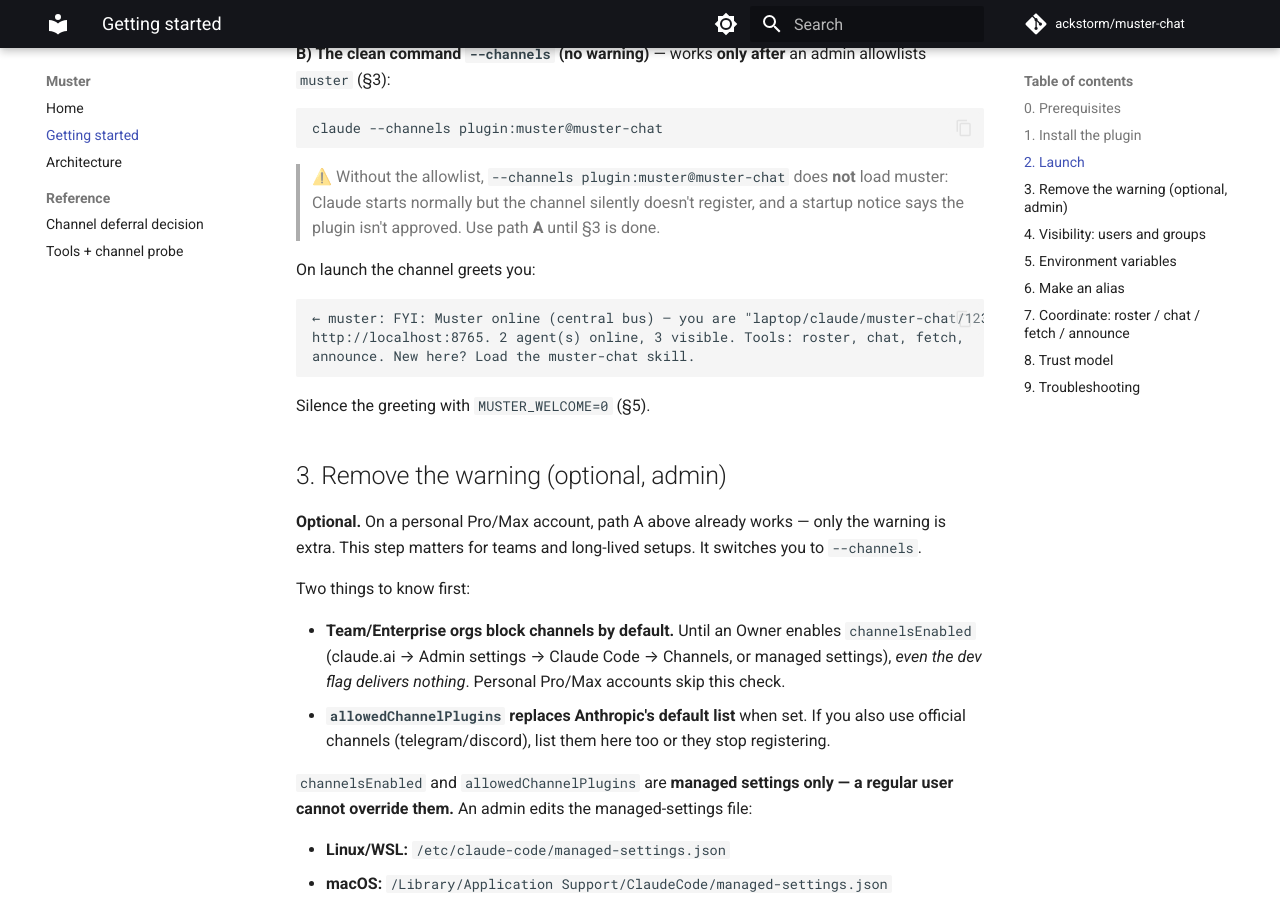
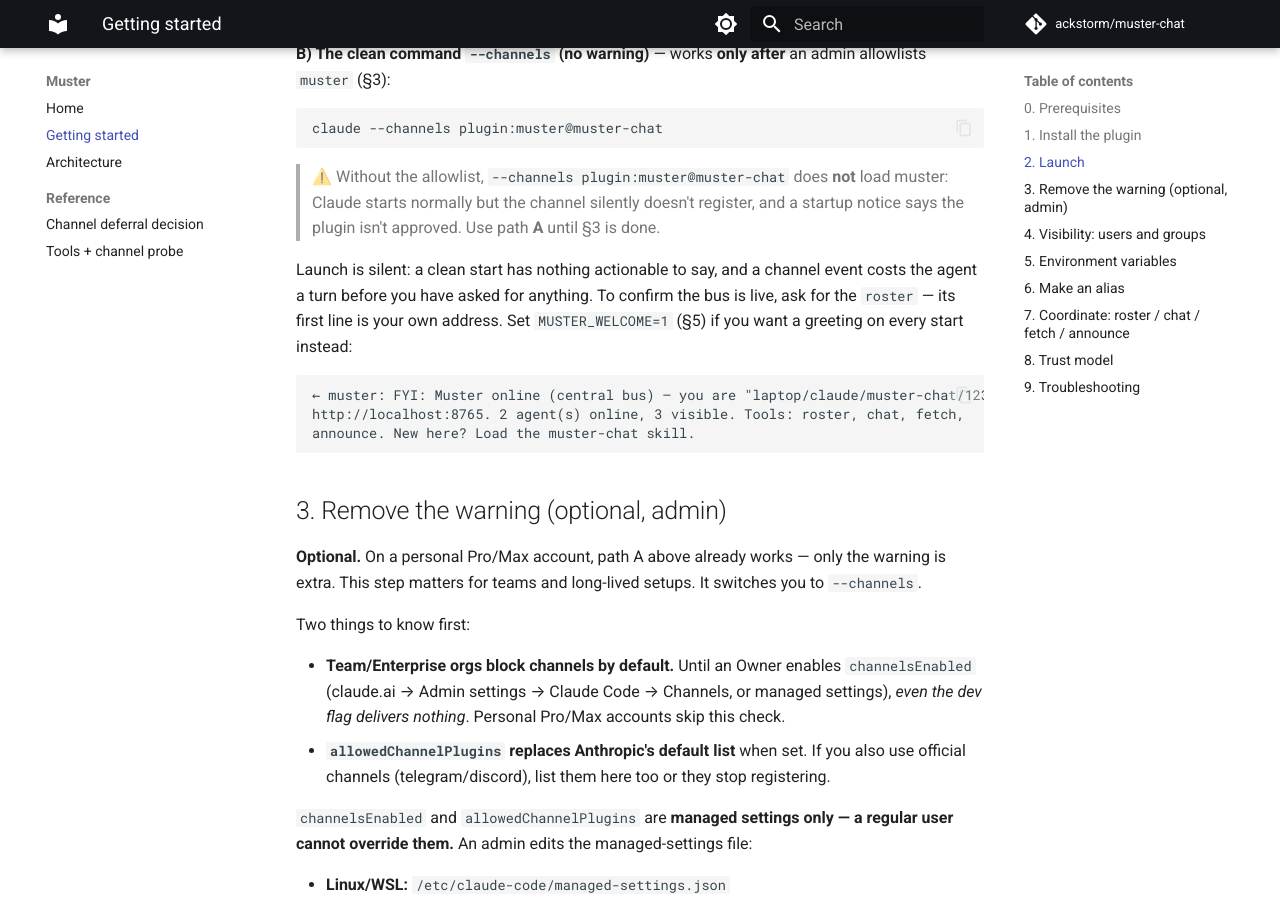
Before and after one commit to ackstorm/muster-chat, an MkDocs documentation site: the page built from docs/GETTING-STARTED.md, in a window 1280 px wide and 900 px high, scrolled down 1770 px. Built offline with MkDocs 1.6.1 and Material for MkDocs 9.7.7, drawn with Linux system fonts in a browser that asks for light colours; comment, search, counter and statistics services are not loaded; some of the changed text lies outside the part shown.

Commit message:
feat(welcome)!: silence the startup push by default
The welcome fired on every session start and cost the agent a turn before the
user had asked for anything — it forced a read, and invited a roster call or a
skill load nobody requested.

BREAKING: MUSTER_WELCOME now defaults to 0. Set MUSTER_WELCOME=1 to keep the
greeting; MUSTER_WELCOME=0 remains valid and is now a no-op.

Three of the five things it said are already in the always-on `instructions`
string, which survives /clear: the untrusted-content doctrine, the tool list and
the skill nudge. The other two do not justify a turn — the address is the first
line of `roster`, and the peer counts are stale the moment they are printed.
Nothing about presence, delivery or queued mail depends on it: the SSE stream is
presence, not the greeting.

Also: sync the README install examples in release-bump, so the image tag and
chart version stop drifting a release behind, and document the search->roster
upgrade ordering (server before plugins) under "Upgrading a live release".

Co-Authored-By: Claude Opus 5 (1M context) <noreply@anthropic.com>

````diff
--- a/docs/GETTING-STARTED.md
+++ b/docs/GETTING-STARTED.md
@@ -78,15 +78,16 @@ claude --channels plugin:muster@muster-chat
 > starts normally but the channel silently doesn't register, and a startup notice says the
 > plugin isn't approved. Use path **A** until §3 is done.
 
-On launch the channel greets you:
+Launch is silent: a clean start has nothing actionable to say, and a channel event costs
+the agent a turn before you have asked for anything. To confirm the bus is live, ask for
+the `roster` — its first line is your own address. Set `MUSTER_WELCOME=1` (§5) if you want
+a greeting on every start instead:
 
 ```
 ← muster: FYI: Muster online (central bus) — you are "laptop/claude/muster-chat/1234" on
 http://localhost:8765. 2 agent(s) online, 3 visible. Tools: roster, chat, fetch,
 announce. New here? Load the muster-chat skill.
 ```
-
-Silence the greeting with `MUSTER_WELCOME=0` (§5).
 
 ## 3. Remove the warning (optional, admin)
 
````
Also changed, not shown: other parts of docs/GETTING-STARTED.md (+1 -1 lines), CLAUDE.md (+4 -3 lines), README.md (+10 -6 lines), plugins/muster/README.md (+5 -3 lines), 2 other files.
